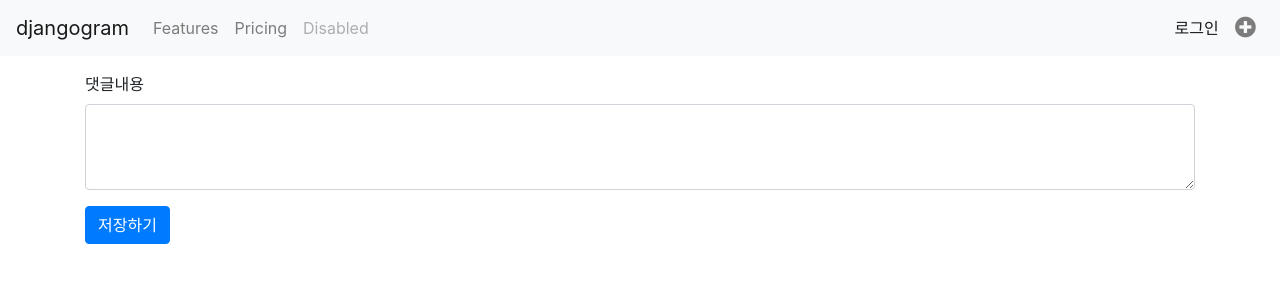
After one commit to Rayleigh190/djangogram, a Django app: template templates/posts/comment_form.html in a window 1280 px wide. The commit adds this page. Shown: the top 300 px of the page. Run offline with Django 3.2, Linux system fonts and the light colour scheme; the template is opened without the code that fills it, so the values that code supplies are empty; some libraries are stand-ins or nearby versions.

Commit message:
feat: add comment modify

```diff
--- a/posts/urls.py
+++ b/posts/urls.py
@@ -13,4 +13,5 @@ urlpatterns = [
     path('delete/<int:post_id>/', views.post_delete, name='post_delete'),
     path('<int:post_id>/comment_create/', views.comment_create, name="comment_create"),
     path('<int:comment_id>/comment_delete/', views.comment_delete, name="comment_delete"),
+    path('<int:comment_id>/comment_modify/', views.comment_modify, name="comment_modify"),
 ]
--- /dev/null
+++ b/templates/posts/comment_form.html
@@ -0,0 +1,15 @@
+{% extends 'base.html' %}
+{% block content %}
+<div class="container my-3">
+    <form method="post" class="post-form">
+    {% csrf_token %}
+    {% include "form_errors.html" %}
+    <div class="form-group">
+        <label for="content">댓글내용</label>
+        <textarea class="form-control" name="content" id="content" rows="3">{{ form.content.value|default_if_none:'' }}</textarea>
+    </div>
+        <button type="submit" class="btn btn-primary">저장하기</button>
+    </form>
+</div>
+
+{% endblock %}
--- a/templates/posts/post_list.html
+++ b/templates/posts/post_list.html
@@ -78,10 +78,16 @@
                             <div class="row row-cols-1">
                               <div class="col text-muted"><span class="badge badge-secondary">{{ comment.author }}</span>&nbsp;&nbsp;{{ comment.content }}
                                 {% if request.user == comment.author %}
+
                                 <a href="{% url 'posts:comment_delete' comment.id %}" class="small float-right" data-uri="">삭제</a>
+                                  <a href="{% url 'posts:comment_modify' comment.id %}" class="small float-right" data-uri="">수정 </a>
                                  {% endif %}
                               </div>
+                                {% if comment.modify_at %}
+                              <div class="col text-muted"><small>{{ comment.modify_at }}(수정됨)</small></div>
+                                {% else %}
                               <div class="col text-muted"><small>{{ comment.create_at }}</small></div>
+                                {% endif %}
                             </div>
                           </div>
                       </div>
```
Also changed, not shown: posts/views.py (+19 -0 lines).
